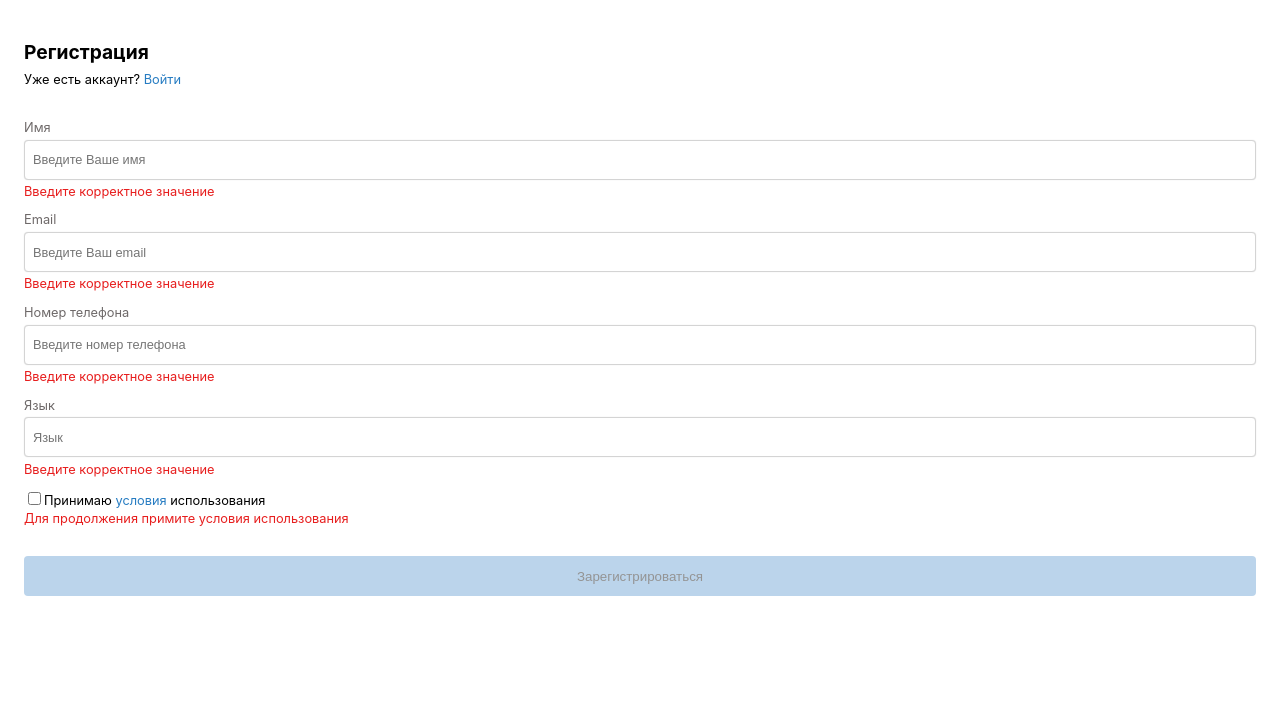
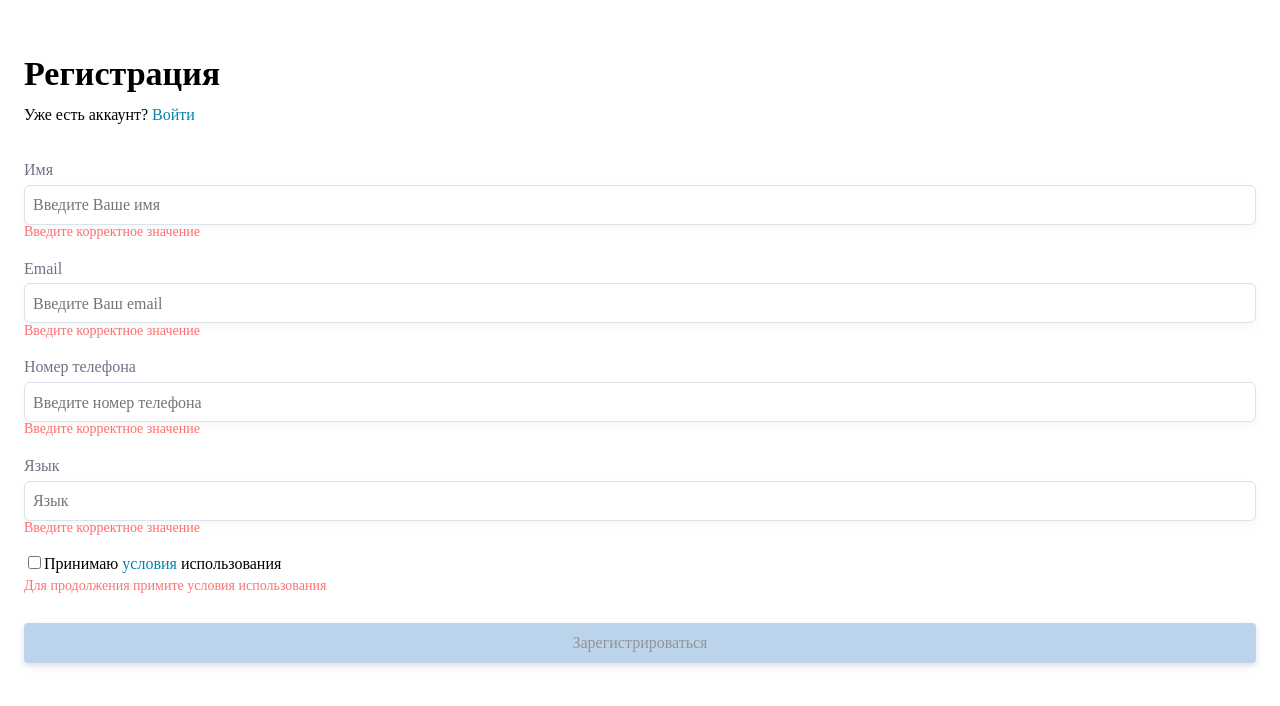
Before and after one commit to Saluer/test-project, a React (Create React App) app: page / in a window 1280 px wide. Shown: the top 706 px of the page. Built offline with nearby package versions, Linux system fonts and the light colour scheme.

Commit message:
Большие изменения в css

```diff
--- a/src/App.css
+++ b/src/App.css
@@ -2,8 +2,10 @@
 	box-sizing: border-box;
 }
 
-*,*:focus,*:hover{
-    outline:none;
+*,
+*:focus,
+*:hover {
+	outline: none;
 }
 
 body,
@@ -18,15 +20,31 @@ input {
 
 .App__form > h2 {
 	margin-bottom: 0.5rem;
+	font-family: IBM Plex Sans;
+	font-style: normal;
+	font-weight: bold;
+	font-size: 34px;
+	line-height: 44px;
 }
 
 .App__form a {
 	text-decoration: none;
-	color: rgb(38, 124, 194);
+	color: rgba(8, 128, 174, 1);
+
+	font-family: IBM Plex Sans;
+	font-style: normal;
+	font-weight: normal;
+	font-size: 16px;
+	line-height: 22px;
 }
 
 .App__form span {
 	margin-bottom: 1.5rem;
+	font-family: IBM Plex Sans;
+	font-style: normal;
+	font-weight: normal;
+	font-size: 16px;
+	line-height: 22px;
 }
 
 .form__text-field:first {
@@ -37,69 +55,91 @@ input {
 	display: flex;
 	flex-direction: column;
 	margin: 0;
-	margin-top:1.75rem;
+	margin-top: 1.75rem;
 	margin-bottom: 1.5rem;
 }
 
 .form__text-field input {
-	padding:0.5rem;
-	border-radius: 0.25rem;
+	padding: 0.5rem;
 	display: block;
 	width: 100%;
 	min-height: 2.5rem;
-	border:1px solid rgb(212, 212, 212);
 	box-shadow: 0px 0px 1px 0px rgb(212, 212, 212);
-	color: rgb(89, 155, 209);
+	color: rgba(124, 156, 191, 1);
+	font-family: IBM Plex Sans;
+	font-style: normal;
+	font-weight: normal;
+	font-size: 16px;
+	line-height: 21px;
+	background: #ffffff;
+	border: 1px solid #dbe2ea;
+	box-shadow: 0px 4px 8px rgba(44, 39, 56, 0.04);
+	border-radius: 6px;
 }
 
-
 .form__text-field > input:focus {
-	border:2px solid rgb(89, 155, 209);
+	border: 2px solid rgba(8, 128, 174, 1);
 	color: rgb(3, 3, 7);
 }
 
-.form__text-field > input:not([value=""]){
+.form__text-field > input:not([value=""]) {
 	color: rgb(3, 3, 7);
 }
 
 .text-field__choices {
 	border-radius: 0.25rem;
-	margin-top:0.2rem;
+	margin-top: 0.2rem;
 	cursor: pointer;
-	width:100%;
+	width: 100%;
 	outline: 1px solid gray;
 	display: none;
 }
-.text-field__input--choice{
+.text-field__input--choice {
 	cursor: pointer;
 }
 .choices__choice {
 	cursor: pointer;
-	width:100%;
+	width: 100%;
 	border: none !important;
-	color:gray !important;
+	color: gray !important;
 }
 .choices__choice:hover {
 	background-color: rgb(228, 246, 246);
 }
 
 .text-field__label {
-	color: rgb(110, 105, 105);
+	color: rgba(117, 111, 134, 1);
+	font-family: IBM Plex Sans;
+	font-style: normal;
+	font-weight: 500;
+	font-size: 16px;
+	line-height: 21px;
 	padding: 0.3rem 0;
 }
 
 .error-message {
-	position:absolute;
+	position: absolute;
 	margin-top: 4.3rem;
-	color: rgb(231, 30, 30);
 	z-index: -1;
+	font-family: IBM Plex Sans;
+	font-style: normal;
+	font-weight: normal;
+	font-size: 14px;
+	line-height: 18px;
+
+	color: #ff7171;
 }
 
-.check-field .error-message{
+.check-field .error-message {
 	margin-top: 0.15rem;
 }
-.check-field{
-	margin-top:2rem;
+.check-field {
+	margin-top: 2rem;
+	font-family: IBM Plex Sans;
+	font-style: normal;
+	font-weight: 500;
+	font-size: 16px;
+	line-height: 21px;
 }
 .button {
 	cursor: pointer;
@@ -111,11 +151,21 @@ input {
 	border-radius: 0.25rem;
 	text-align: center;
 	color: white;
-	background-color: rgb(26, 134, 223);
+	background: rgba(8, 128, 174, 1);
+	font-family: IBM Plex Sans;
+	font-style: normal;
+	font-weight: 500;
+	font-size: 16px;
+	line-height: 21px;
+	box-shadow: 0px 2px 4px rgba(44, 39, 56, 0.08),
+		0px 4px 8px rgba(44, 39, 56, 0.08);
 }
 
-.button:not(:disabled):hover{
-	border: 2px solid black;
+.button:not(:disabled):hover {
+	border: 2px solid rgba(44, 39, 56, 0, 86);
+	background: rgba(235, 244, 248, 1);
+
+	box-shadow: 0px 4px 8px 0px rgba(44, 39, 56, 0, 08);
 }
 
 .button:disabled {
```
